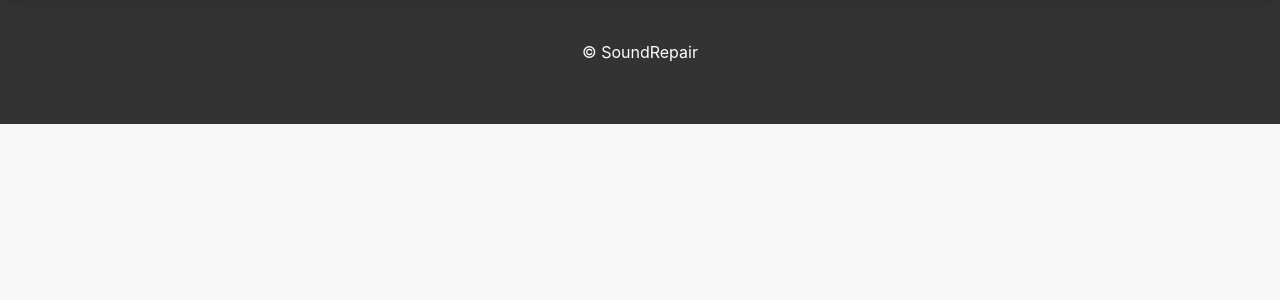
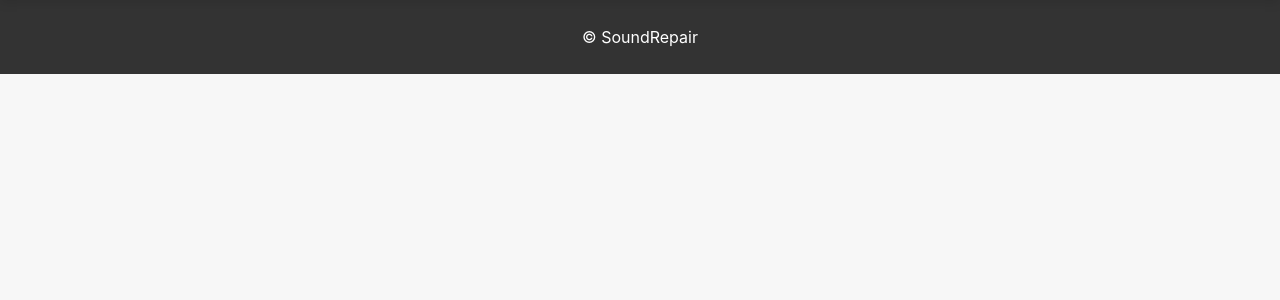
Before and after one commit to umerenkovmaksim/SoundRepair, a Flask app: page / in a window 1280 px wide. Shown: the part 123-423 px from the top of the page. Run offline with Flask 2, Linux system fonts and the light colour scheme; some libraries are stand-ins or nearby versions.

Commit message:
Bug fixes

```diff
--- a/static/css/style.css
+++ b/static/css/style.css
@@ -121,7 +121,7 @@ body {
 
 
 footer {
-    padding: 40px;
+    padding: 25px;
     width: 100%;
     bottom: 0;
     width: 100%;
@@ -131,7 +131,7 @@ footer {
 }
 
 footer p {
-margin-bottom: 20px;
+    margin: 0;
 }
 
 header > .header-inner > .left-header-block > .number {
```
